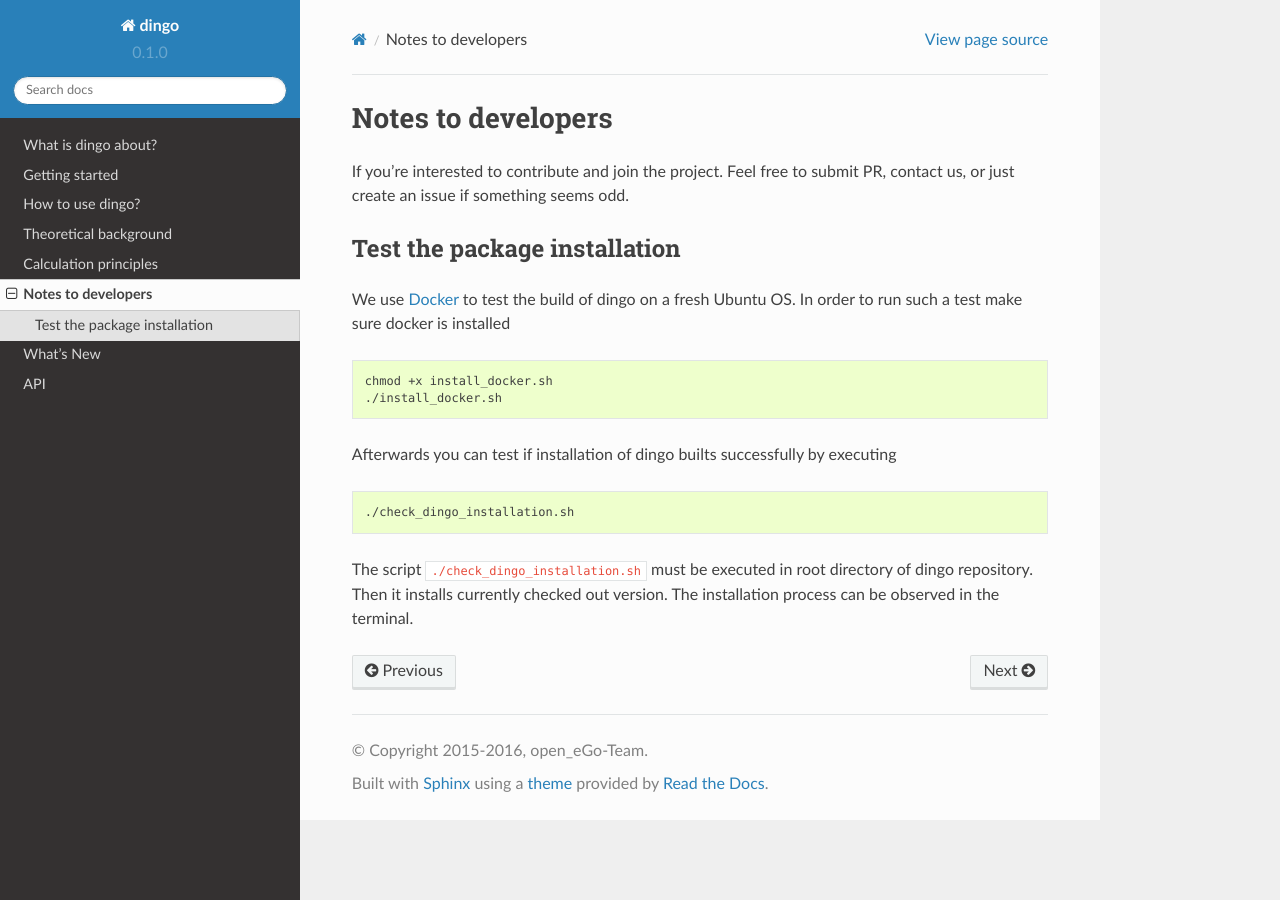
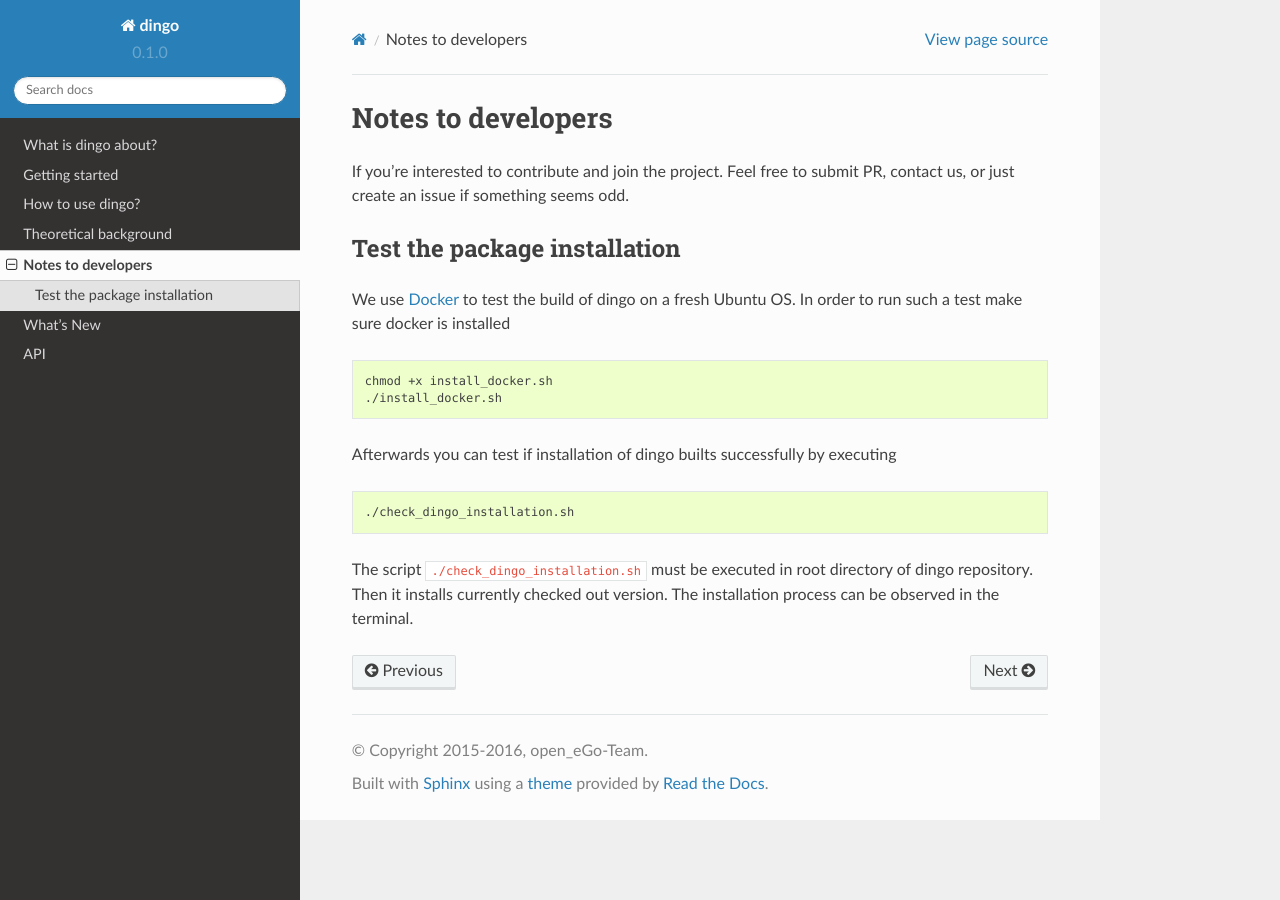
Before and after one commit to openego/ding0, a Sphinx documentation site: the page built from doc/development.rst, in a window 1280 px wide. Built offline with Sphinx 7.4.7 and the Read the Docs theme 2.0.0, drawn with Linux system fonts in a browser that asks for light colours; formulas are drawn with MathJax 3; pages that are not in the unit, such as notebooks, are missing from menus.

Commit message:
Exclude calculation principles from documentation

```diff
--- a/doc/index.rst
+++ b/doc/index.rst
@@ -15,7 +15,8 @@ Choose you favorite topic from the list of content
    getting_started
    usage_details
    about
-   calculation
+   .. calculation
+
    development
    whatsnew
    api
```
